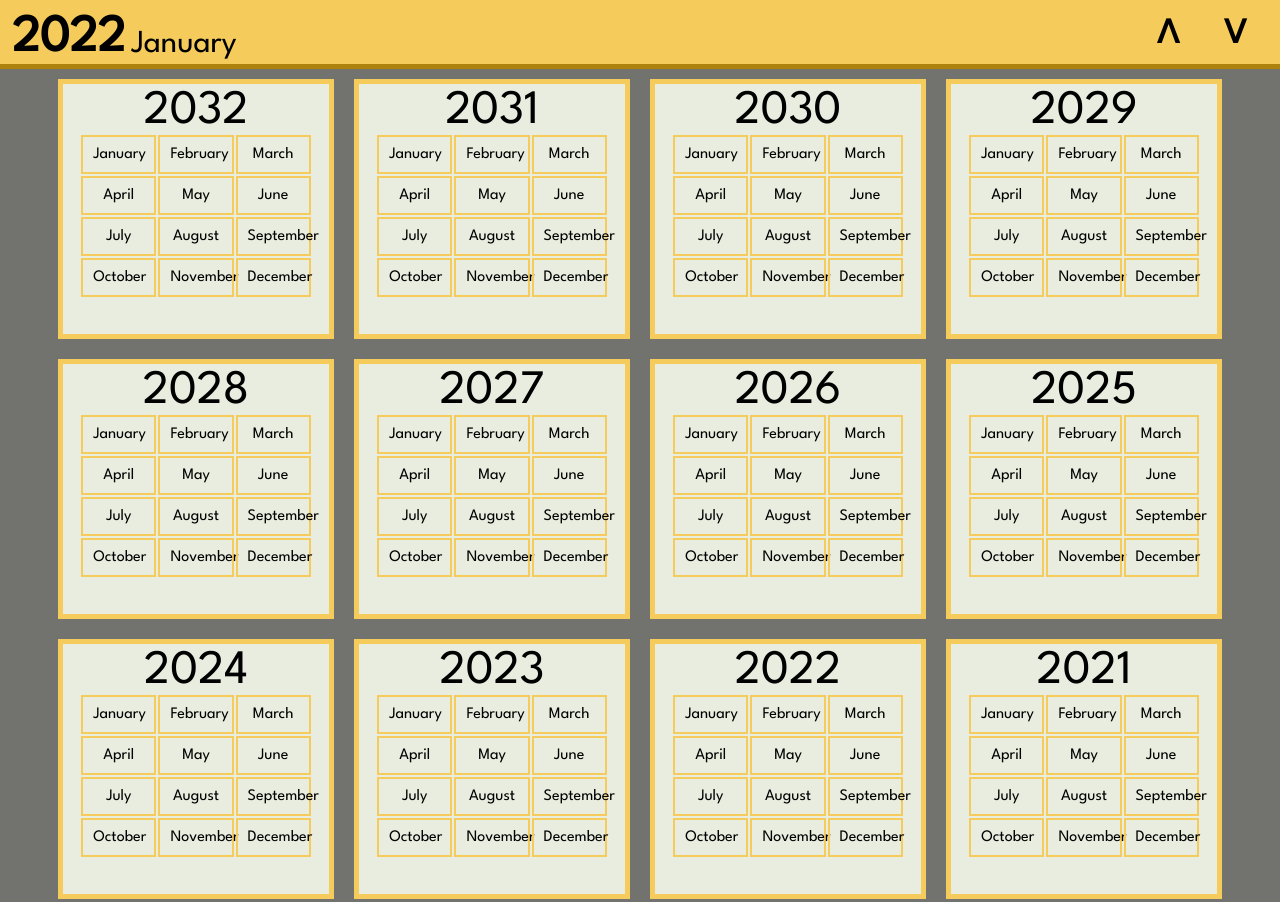
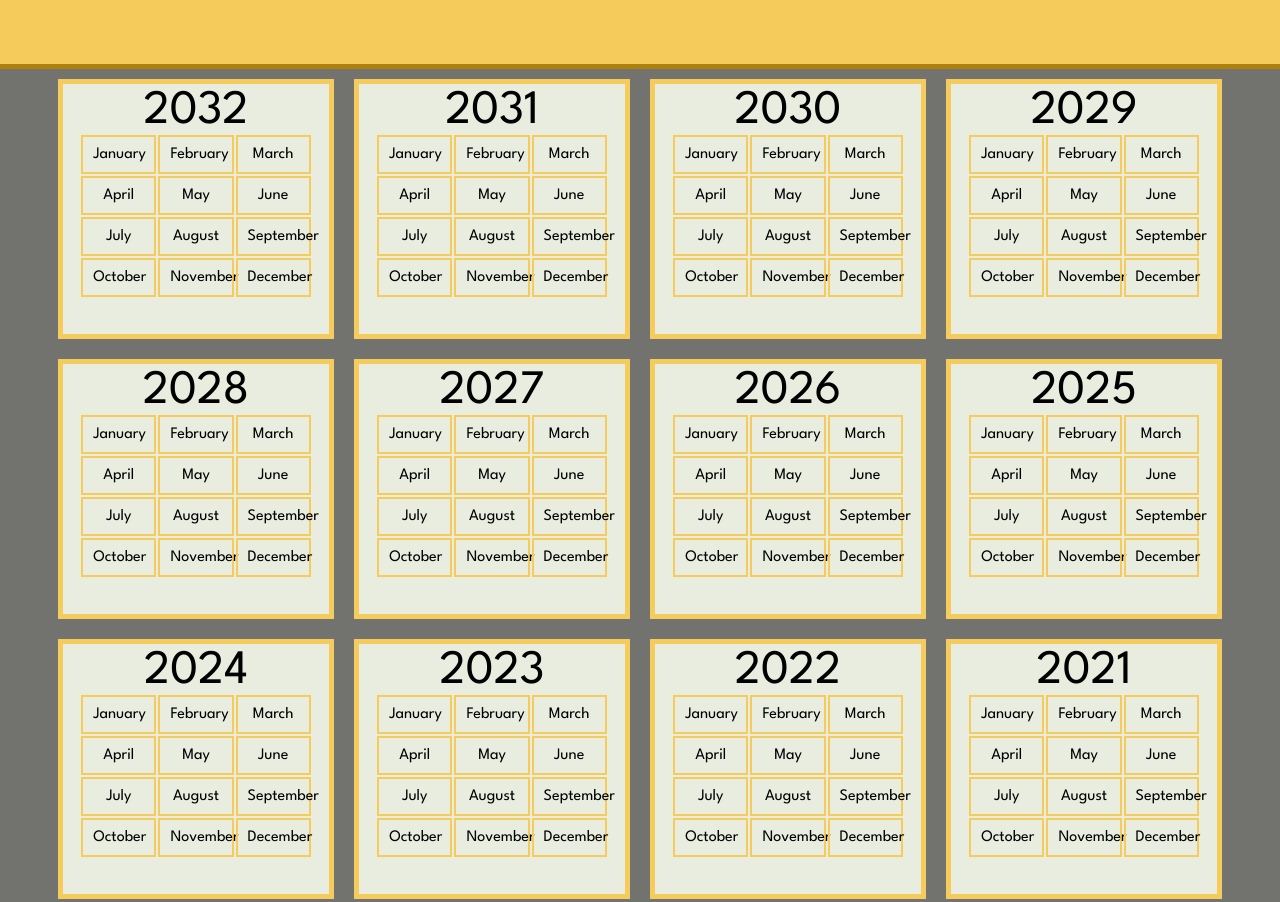
Before and after one commit to SpaceSpider40/reactCalendar, a React app in the folder react-calendar/: page / in a window 1280 px wide. Shown: the top 902 px of the page. Built offline with nearby package versions, Linux system fonts and the light colour scheme.

Commit message:
production

```diff
--- a/react-calendar/src/Assets/Scripts/Calendar.js
+++ b/react-calendar/src/Assets/Scripts/Calendar.js
@@ -7,27 +7,55 @@ class calendar extends React.Component{
     constructor(props) {
         super(props)
 
-        this.View = <YearsView/>
+        this.transitionYears = this.transitionYears.bind(this)
+        this.handleChange = this.handleChange.bind(this)
+
+
+        this.state = {
+            view: <YearsView transitionYears={this.transitionYears}/>,
+            labelControls: ""
+        }
     }
 
     handleChange(type){
-        console.log(type)
         switch(type){
             case "y":
-                this.View = <YearsView/>
-                break;
+                this.setState({
+                    view: <YearsView transitionYears={this.transitionYears}/>,
+                    labelControls: ""
+                })
+                break
             case "m":
-                this.View = <MonthsView/>
+                this.setState({
+                    view: <MonthsView/>,
+                    labelControls: "yb"
+                })
                 break
             case "d":
-                this.View = <DayView/>
+                this.setState({
+                    view: <DayView/>,
+                    labelControls: "ymb"
+                })
+                break
+            default:
+                console.log("err");
                 break
         }
     }
 
+    transitionYears(data){
+        this.setState({
+            view: <MonthsView/>,
+            labelControls: "yb"
+        })
+        console.log(this.state.labelControls)
+        console.log(data)
+    }
+
     render(){
-        console.log(this.View)
-        return <div><Label handleChange={this.handleChange}/>{this.View}</div>;
+        console.log(this.state.labelControls)
+        console.log(this.state.view)
+        return <div><Label labelControls={this.state.labelControls} handleChange={this.handleChange}/>{this.state.view}</div>;
     }
 }
 
--- a/react-calendar/src/Assets/Scripts/CalendarComponents/label.js
+++ b/react-calendar/src/Assets/Scripts/CalendarComponents/label.js
@@ -6,13 +6,33 @@ export default class Label extends React.Component{
         super(props)
 
         this.handleChange = props.handleChange
+        this.labelControls = props.labelControls
+    }
+
+    componentWillReceiveProps(props){
+        this.labelControls = props.labelControls
     }
 
     render(){
+        console.log(this.labelControls)
+        let yearVis = style.yearLabelHidden, monthVis = style.monthLabelHidden, buttonVis = style.buttonHolderHidden;
+
+        switch(this.labelControls){
+            case "yb":
+                yearVis = style.yearLabel
+                buttonVis = style.buttonHolder
+                break;
+            case "ymb":
+                yearVis = style.yearLabel
+                monthVis = style.monthLabel
+                buttonVis = style.buttonHolder
+                break;
+        }
+
         return (<div className={style.label}>
-                    <button className={style.yearLabel} onClick={()=>this.handleChange("y")}>2022</button>
-                    <button className={style.monthLabel} onClick={()=>this.handleChange("m")}>January</button>
-                    <div className={style.buttonHolder}>
+                    <button className={yearVis} onClick={()=>this.handleChange("y")}>2022</button>
+                    <button className={monthVis} onClick={()=>this.handleChange("m")}>January</button>
+                    <div className={buttonVis}>
                         <button onClick={()=>this.handleChange("add")}>&#5169;</button>
                         <button onClick={()=>this.handleChange("sub")}>&#5167;</button>
                     </div>
--- a/react-calendar/src/Assets/Scripts/CalendarComponents/yearsView.js
+++ b/react-calendar/src/Assets/Scripts/CalendarComponents/yearsView.js
@@ -1,9 +1,14 @@
 import React from "react"
 import style from "../../Styles/CalendarComponentsStyle.module.css"
 import {label, content} from "./yearViewComponents/yearViewComponents.js"
-import MonthsView from "./monthsView";
 
 export default class yearView extends React.Component{
+    constructor(props) {
+        super(props)
+
+        this.transitionYears = props.transitionYears
+    }
+
     render() {
         let yearsList = [];
 
@@ -23,7 +28,7 @@ export default class yearView extends React.Component{
         ]
 
         for(let i=0;i<50;i++){
-            yearsList.push(<div className={style.yearViewItem}>{label(2032-i)}{content(monthsList)}</div>);
+            yearsList.push(<div onClick={()=>this.transitionYears(2032-i)} className={style.yearViewItem}>{label(2032-i)}{content(monthsList)}</div>);
         }
 
         return (
--- a/react-calendar/src/Assets/Styles/CalendarComponentsStyle.module.sass
+++ b/react-calendar/src/Assets/Styles/CalendarComponentsStyle.module.sass
@@ -44,6 +44,9 @@ body
         cursor: pointer
         background-color: lighten($color3, 20)
 
+.yearLabelHidden
+    display: none
+
 .monthLabel
     align-self: flex-end
     font-size: 2rem
@@ -56,6 +59,9 @@ body
     &:hover
         cursor: pointer
         background-color: lighten($color3, 20)
+
+.monthLabelHidden
+    display: none
 
 .buttonHolder
     margin-left: 10px
@@ -79,6 +85,10 @@ body
         &:hover
             transform: scale(1.08)
             background-color: lighten($color3, 20)
+
+.buttonHolderHidden
+    button
+        display: none
 .day
     display: flex
     flex-direction: column
```
Also changed, not shown: react-calendar/src/AdditionalContent/layer1.jpg (added), react-calendar/src/AdditionalContent/layer2.jpg (added), react-calendar/src/AdditionalContent/layer3.jpg (added), react-calendar/src/Assets/Styles/CalendarComponentsStyle.module.css, 2 other files.
